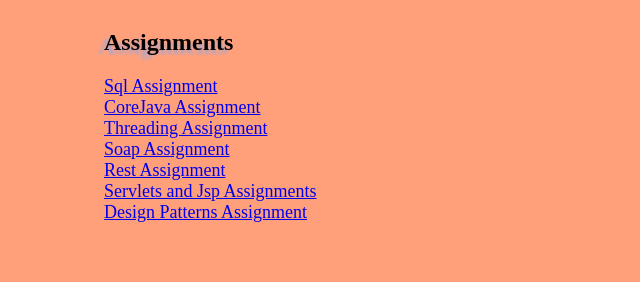
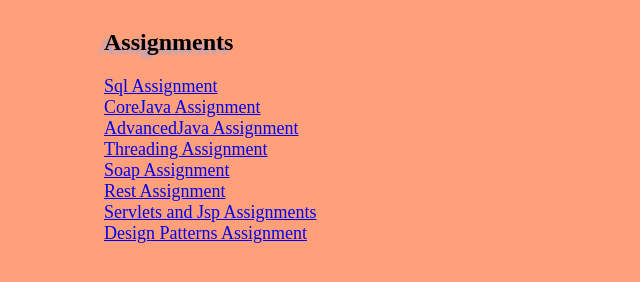
Before and after one commit to Sandeep-Banuka/Sandeep-Banuka.github.io, a plain HTML site: page index.html in a window 1280 px wide. Shown: the part 108-390 px from the top of the page, without its empty margins (154-794 px from the left). Drawn offline with Linux system fonts and the light colour scheme.

Commit message:
Update index.html

```diff
--- a/index.html
+++ b/index.html
@@ -8,6 +8,8 @@
 <h2 style="margin-top:50px;margin-left:250px;text-shadow:-6px 4px 3px rgba(175,165,202,1);">Assignments</h2>
 <font size=4><a href="https://github.com/Sandeep-Banuka/sql.github.io" style="margin-left:250px;margin-right:250px">Sql Assignment</a></font><br>
 <font size=4><a href="https://github.com/Sandeep-Banuka/Corejava.github.io" style="margin-left:250px;margin-right:250px">CoreJava Assignment</a></font><br>
+<font size=4><a href="https://github.com/Sandeep-Banuka/AdvanceJava.github.io" style="margin-left:250px;margin-right:250px">AdvancedJava Assignment</a></font><br>
+
 <font size=4><a href="https://github.com/Sandeep-Banuka/threading.github.io" style="margin-left:250px;margin-right:250px">Threading Assignment</a></font><br>
 <font size=4><a href="https://github.com/Sandeep-Banuka/soap.github.io" style="margin-left:250px;margin-right:250px">Soap Assignment</a></font><br>
 <font size=4><a href="https://github.com/Sandeep-Banuka/Rest" style="margin-left:250px;margin-right:250px">Rest Assignment</a></font><br>
```
